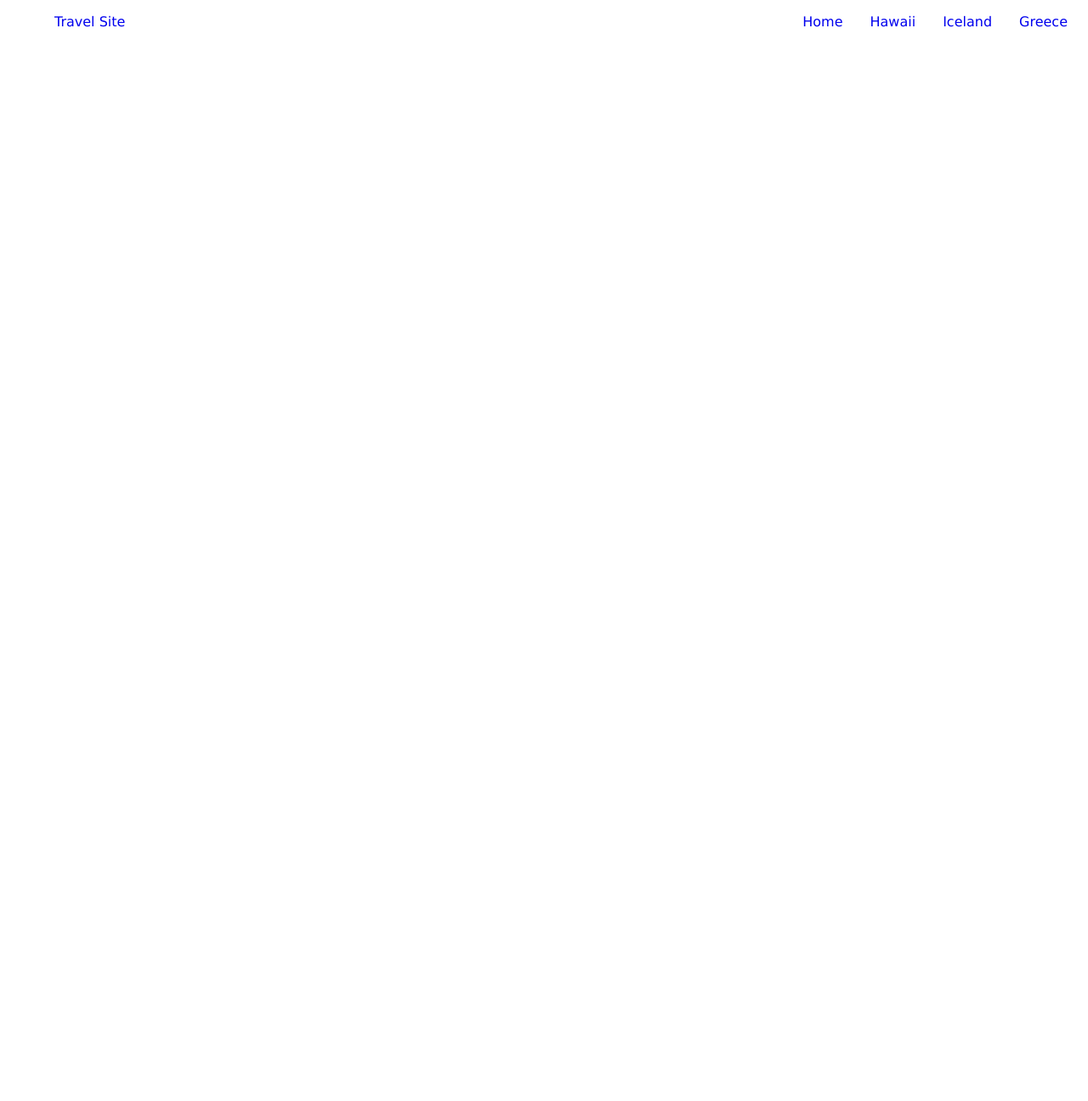
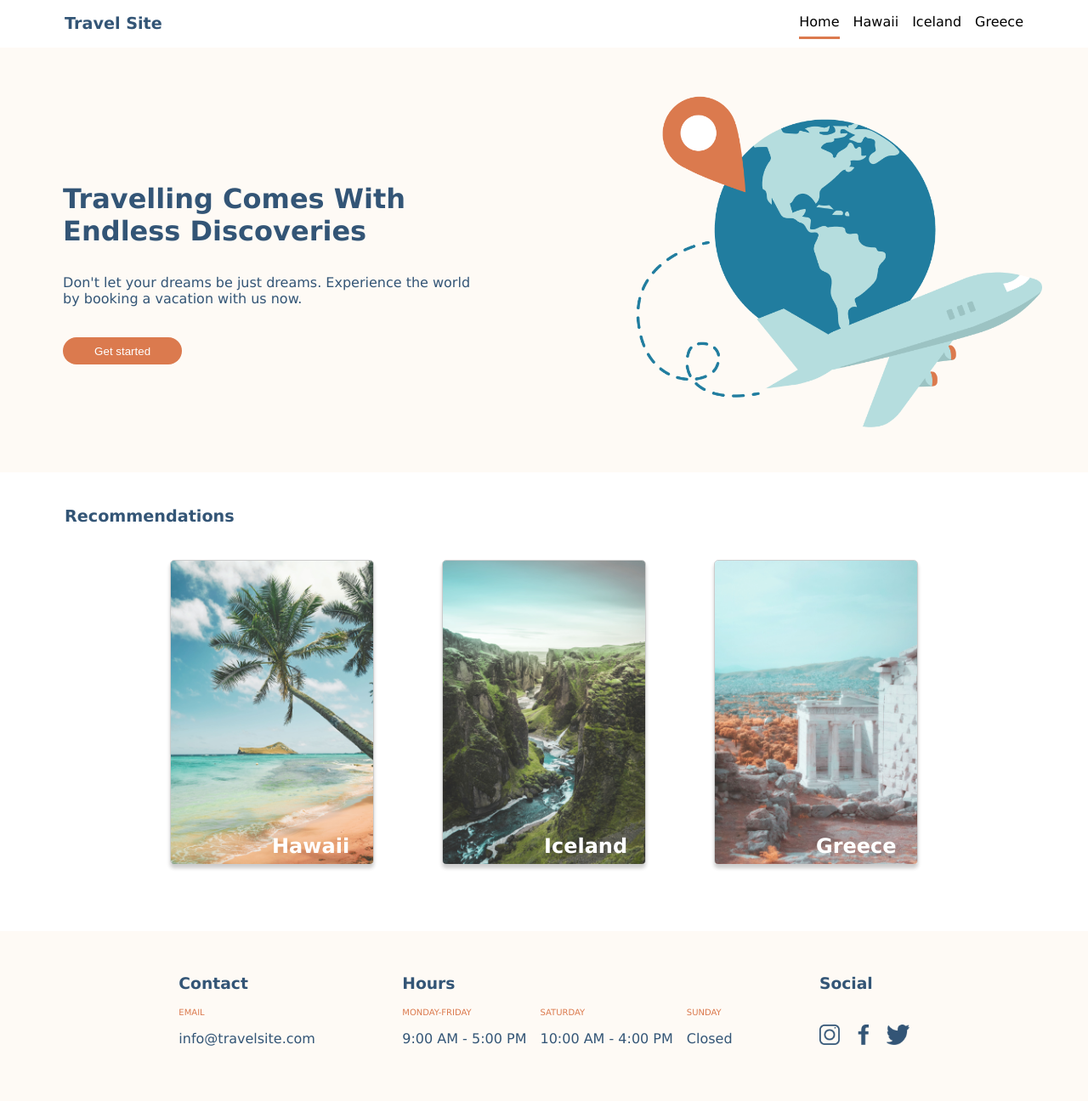
Before and after one commit to hilarykhc/hilary-chen-travelsite, a plain HTML site: page index.html in a window 1280 px wide. Shown: the whole page at 85% size. Before the commit the page ends 800 px from the top, so only its background shows below. Drawn offline with Linux system fonts and the light colour scheme.

Commit message:
add siteheader, herosection, footer, html, main.css, global.css

```diff
--- a/css/global.css
+++ b/css/global.css
@@ -1,6 +1,7 @@
 body {
   font-family: "Verdana";
   font-weight: 400;
+  margin: 0;
 }
 
 * {
@@ -10,6 +11,9 @@ body {
 .site-header__ul {
   display: flex;
   justify-content: space-between;
+  background-color: #ffffff;
+  padding: 0 3.75rem;
+  margin-bottom: 0.5rem;
 }
 
 .site-header__wrapper {
@@ -20,9 +24,77 @@ body {
 
 .site-header__li {
   list-style-type: none;
+  height: 2rem;
 }
 
 .site-header__a {
   text-decoration: none;
   padding: 1rem;
+  color: black;
 }
+
+.site-header__logo {
+  color: #335576;
+  font-weight: bold;
+  font-size: larger;
+}
+
+.site-header__a--active {
+  border-bottom: 0.2rem solid #db7a4e;
+  padding-left: 0;
+  padding-right: 0;
+  padding-bottom: 0.5rem;
+}
+
+.site-header__a--adjust {
+  padding-right: 0;
+}
+
+.footer {
+  background-color: #fefaf5;
+  display: flex;
+  justify-content: space-evenly;
+  height: 12.5rem;
+}
+
+.footer__title,
+.footer__content {
+  color: #335576;
+}
+
+.footer__subtitle {
+  color: #db7a4e;
+  font-size: x-small;
+}
+
+.footer__subtitle-adjust {
+  margin-top: 0;
+}
+
+.footer__hours--container {
+  display: flex;
+}
+
+.footer__hours {
+  margin-top: 2rem;
+}
+.footer__hours--2 {
+  padding-left: 1rem;
+  padding-right: 1rem;
+}
+
+.footer__contact {
+  margin-left: 6.75rem;
+  margin-top: 2rem;
+}
+
+.footer__social {
+  margin-right: 5.75rem;
+  margin-top: 2rem;
+}
+
+.footer__social--icon {
+  height: 1.5rem;
+  margin-top: 1.25rem;
+  margin-right: 1rem;
+}
--- a/css/main.css
+++ b/css/main.css
@@ -0,0 +1,73 @@
+section.herosection {
+  background-color: #fefaf5;
+  color: #335576;
+  width: 100%;
+  height: 31.25rem;
+  display: flex;
+  justify-content: space-evenly;
+  align-items: center;
+}
+
+.hero__description {
+  padding-bottom: 1.25rem;
+}
+.hero__button {
+  border-radius: 25px;
+  background-color: #db7a4e;
+  color: #fff;
+  border: none;
+  width: 8.75rem;
+  height: 2rem;
+}
+img.hero__img {
+  height: 25rem;
+}
+
+article.hero {
+  width: 40rem;
+  padding-right: 7.5rem;
+  padding-left: 1.25rem;
+}
+
+h1 {
+  font-size: xx-large;
+}
+
+p.card {
+  color: #335576;
+  font-weight: bold;
+  font-size: larger;
+  margin: 2.5rem 4.75rem;
+}
+
+div.card {
+  display: flex;
+  justify-content: space-between;
+}
+
+.card__title {
+  padding-left: 7.5rem;
+}
+.card__img {
+  border-radius: 5px;
+  border: 1px solid rgba(0, 0, 0, 0.2);
+  width: 15rem;
+  box-shadow: 0 4px 4px 0 rgba(0, 0, 0, 0.2);
+}
+
+.card__title {
+  margin-top: -2.5rem;
+  color: #fff;
+}
+
+.card__hawaii {
+  margin-left: 12.5rem;
+}
+
+.card__greece {
+  margin-right: 12.5rem;
+}
+
+main {
+  height: 31.25rem;
+}
--- a/index.html
+++ b/index.html
@@ -8,21 +8,36 @@
     <title>Home Page</title>
   </head>
   <body>
+    <div class="container">
       <header class="site-header">
         <nav class="site-header__nav">
           <ul class="site-header__ul">
             <li class="site-header__li">
-            <a class="site-header__a" href="/index.html">Travel Site</a>
+              <a class="site-header__a site-header__logo" href="/index.html"
+                >Travel Site</a
+              >
             </li>
             <div class="site-header__wrapper">
               <li class="site-header__li">
-              <a class="site-header__a" href="/index.html">Home</a>
+                <a
+                  class="site-header__a site-header__a--active"
+                  href="/index.html"
+                  >Home</a
+                >
               </li>
               <li class="site-header__li">
-              <a class="site-header__a" href="/pages/hawaii.html">Hawaii</a>
+                <a
+                  class="site-header__a site-header__a--adjust"
+                  href="/pages/hawaii.html"
+                  >Hawaii</a
+                >
               </li>
               <li class="site-header__li">
-              <a class="site-header__a" href="/pages/iceland.html">Iceland</a>
+                <a
+                  class="site-header__a site-header__a--adjust"
+                  href="/pages/iceland.html"
+                  >Iceland</a
+                >
               </li>
               <li class="site-header__li">
                 <a class="site-header__a" href="/pages/greece.html">Greece</a>
@@ -31,5 +46,106 @@
           </ul>
         </nav>
       </header>
+      <section class="herosection">
+        <article class="hero">
+          <h1 class="hero__title">Travelling Comes With Endless Discoveries</h1>
+          <p class="hero__description">
+            Don't let your dreams be just dreams. Experience the world by
+            booking a vacation with us now.
+          </p>
+          <button class="hero__button">Get started</button>
+        </article>
+        <article>
+          <img
+            class="hero__img"
+            src="/assets/Images/hero.png"
+            alt="travelling
+        around the globe"
+          />
+        </article>
+      </section>
+
+      <main>
+        <p class="card">Recommendations</p>
+        <div class="card">
+          <article class="card__hawaii">
+            <img
+              class="card__img"
+              src="/assets/Images/hawaii.jpg"
+              alt="Hawaii"
+            />
+            <h2 class="card__title">Hawaii</h2>
+          </article>
+          <article class="card">
+            <img
+              class="card__img"
+              src="/assets/Images/iceland.jpg"
+              alt="Iceland"
+            />
+            <h2 class="card__title">Iceland</h2>
+          </article>
+          <article class="card__greece">
+            <img
+              class="card__img"
+              src="/assets/Images/greece.jpg"
+              alt="Greece"
+            />
+            <h2 class="card__title">Greece</h2>
+          </article>
+        </div>
+      </main>
+
+      <footer class="footer">
+        <div class="footer__contact">
+          <h3 class="footer__title">Contact</h3>
+          <p class="footer__subtitle">EMAIL</p>
+          <p class="footer__content">info@travelsite.com</p>
+        </div>
+        <div class="footer__hours">
+          <h3 class="footer__title">Hours</h3>
+          <div class="footer__hours--container">
+            <article class="footer__hours--1">
+              <p class="footer__subtitle footer__subtitle-adjust">
+                MONDAY-FRIDAY
+              </p>
+              <p class="footer__content">9:00 AM - 5:00 PM</p>
+            </article>
+
+            <article class="footer__hours--2">
+              <p class="footer__subtitle footer__subtitle-adjust">SATURDAY</p>
+              <p class="footer__content">10:00 AM - 4:00 PM</p>
+            </article>
+
+            <article class="footer__hours--3">
+              <p class="footer__subtitle footer__subtitle-adjust">SUNDAY</p>
+              <p class="footer__content">Closed</p>
+            </article>
+          </div>
+        </div>
+
+        <div class="footer__social">
+          <h3 class="footer__title">Social</h3>
+          <article>
+            <img
+              class="footer__social--icon"
+              src="/assets/Icons/icon-instagram.png"
+              alt="instagram"
+            />
+
+            <img
+              class="footer__social--icon"
+              src="/assets/Icons/icon-facebook.png"
+              alt="facebook"
+            />
+
+            <img
+              class="footer__social--icon"
+              src="/assets/Icons/icon-twitter.png"
+              alt="twitter"
+            />
+          </article>
+        </div>
+      </footer>
+    </div>
   </body>
 </html>
```
Lines whose indentation alone changed are shown as unchanged.
